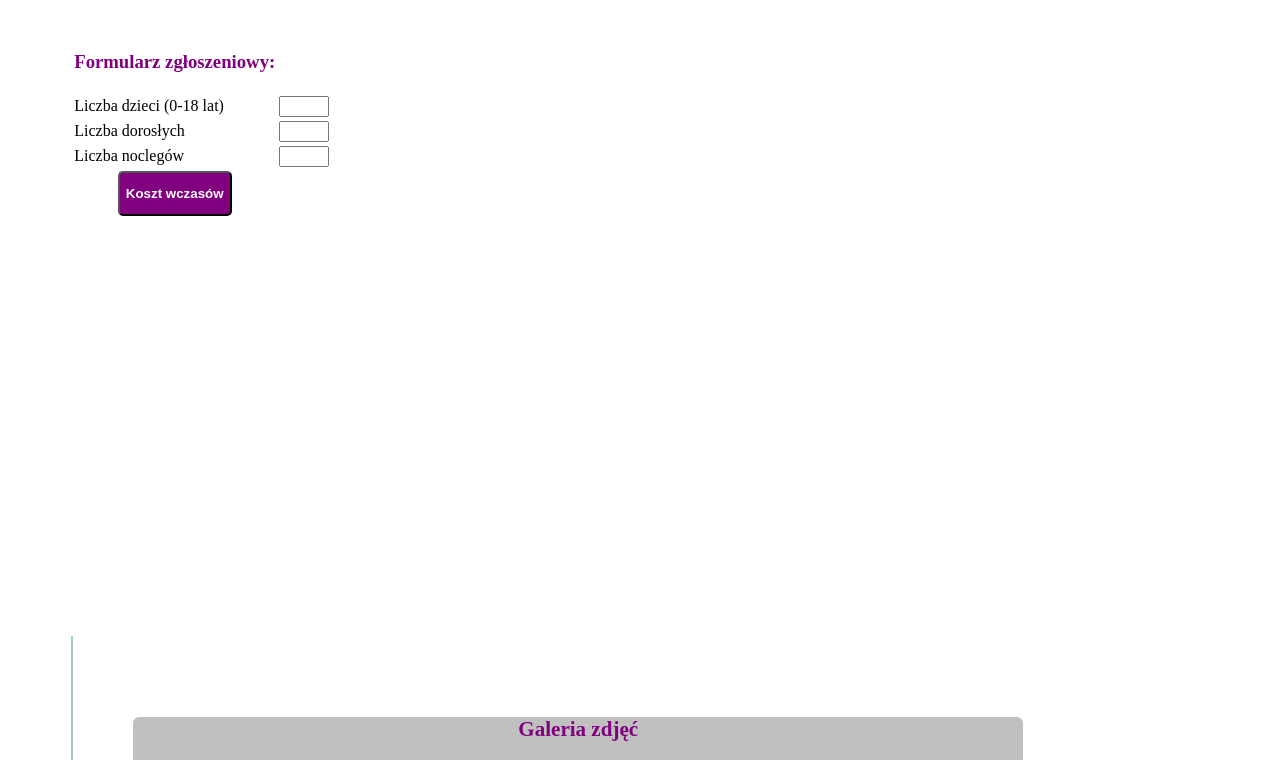
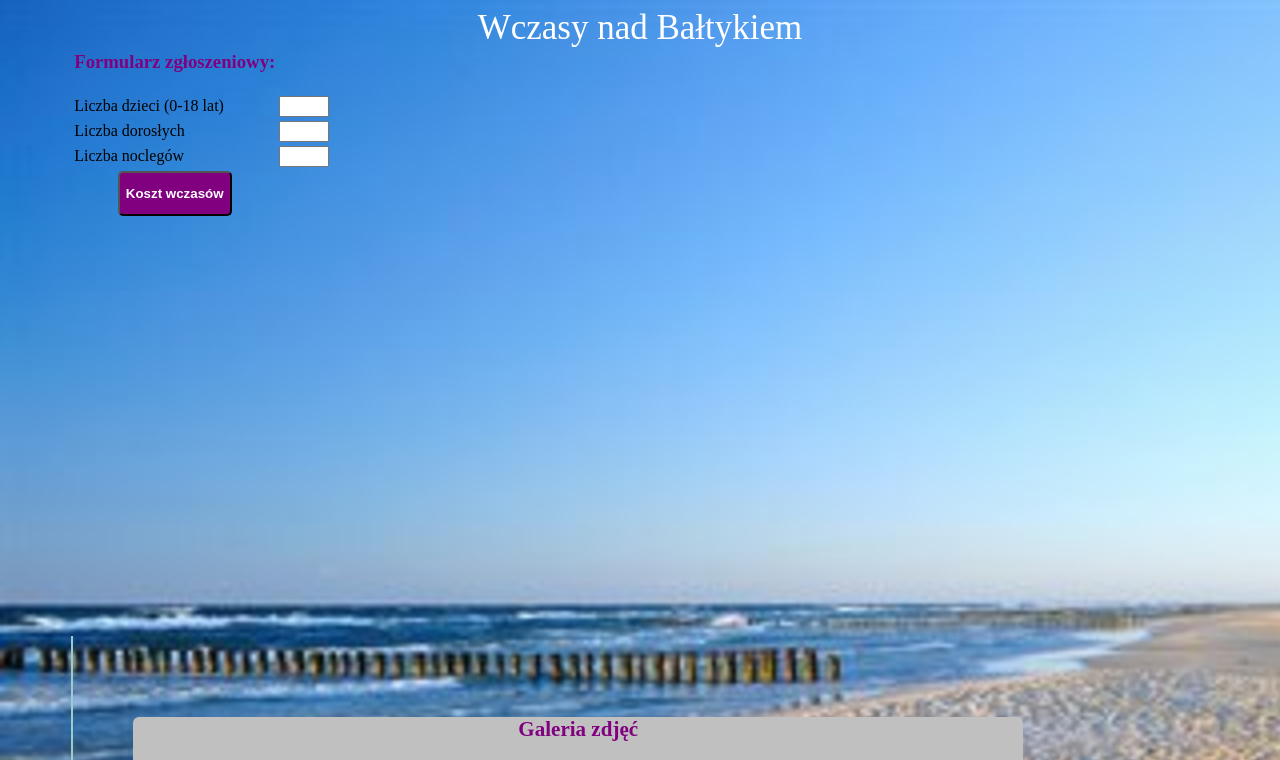
Before and after one commit to patryk111991/wczasy-nad-baltykiem-js, a plain HTML site: page index.html in a window 1280 px wide. Shown: the top 760 px of the page. Drawn offline with Linux system fonts and the light colour scheme; a web font is replaced by a local one.

Commit message:
Update style.css

```diff
--- a/style.css
+++ b/style.css
@@ -1,6 +1,6 @@
 body
 {
-	background-image: url("Zad_1_str_355/tlo.jpg");
+	background-image: url("tlo.jpg");
 	font-size:18px;
 }
 
```
